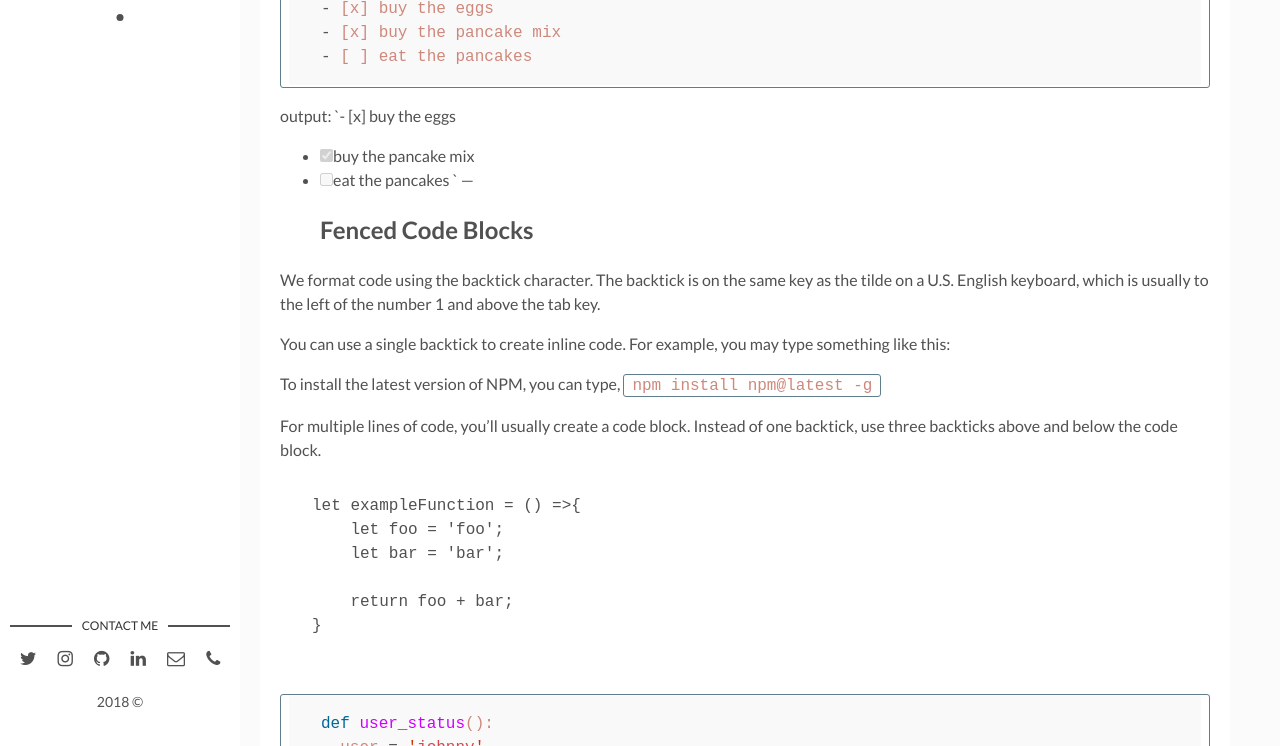
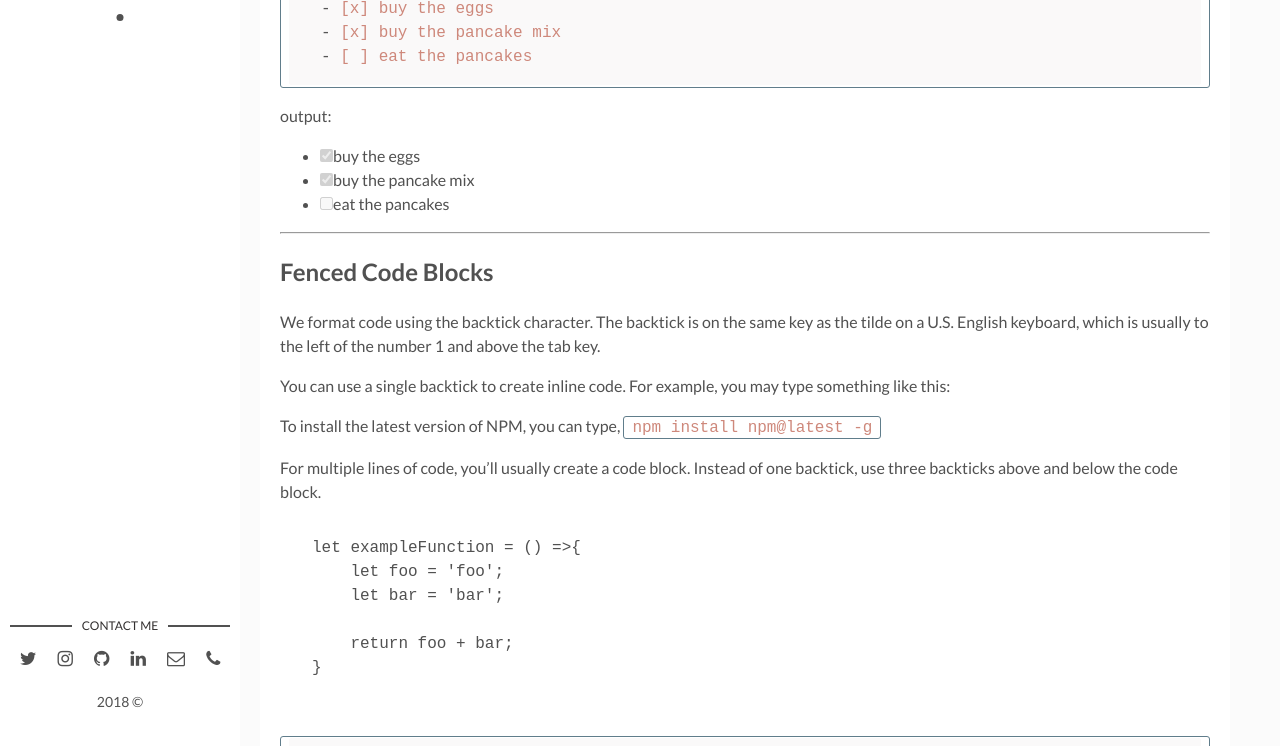
Before and after one commit to mynameiskaleb/johnnyromano.github.io, a Jekyll site: the page built from _posts/2017-06-28-markdown-notes.md, in a window 1280 px wide and 900 px high, scrolled down 4356 px, cut to the strip 154-900 px from the top of the window. Built offline with Jekyll 4.4.1, drawn with Linux system fonts in a browser that asks for light colours.

````diff
--- a/_posts/2017-06-28-markdown-notes.md
+++ b/_posts/2017-06-28-markdown-notes.md
@@ -172,10 +172,10 @@ output:
 - [ ] eat the pancakes
 ```
 output:
-`- [x] buy the eggs
+- [x] buy the eggs
 - [x] buy the pancake mix
 - [ ] eat the pancakes
-`
+
 ---
 ## Fenced Code Blocks
 
````
